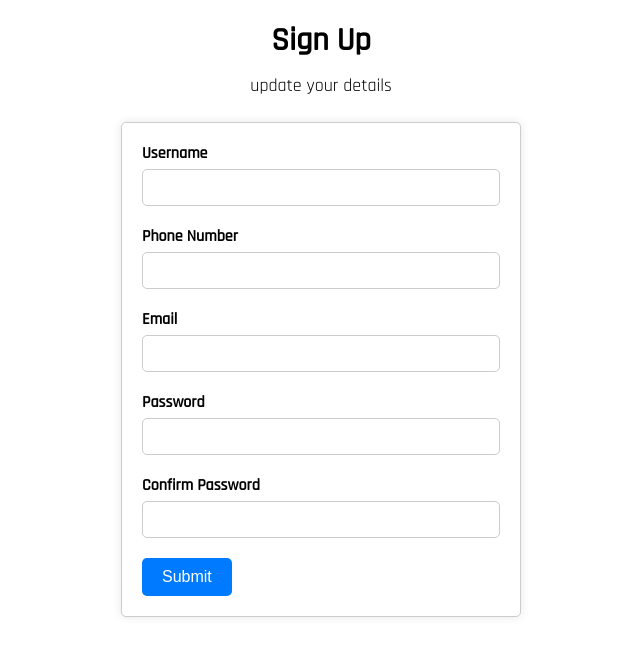
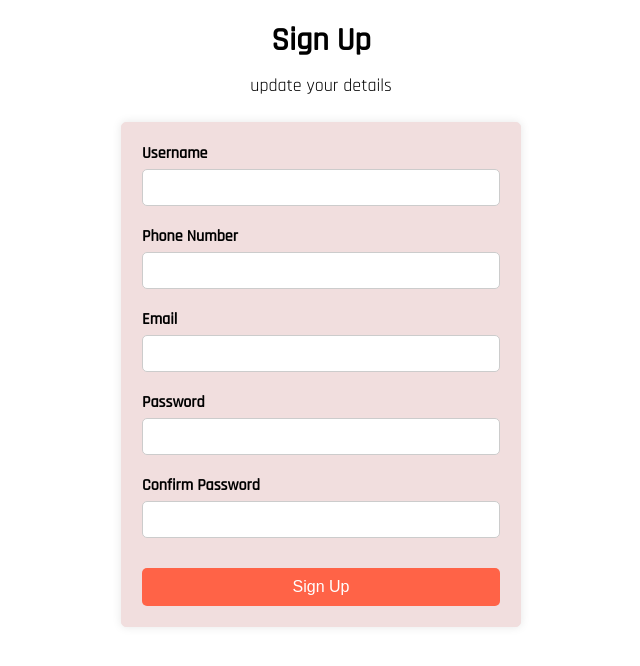
Before and after one commit to aruntutter/React-Form-Validation-with-HookForm, a React (Create React App) app: page / in a window 1280 px wide. Shown: the top 666 px of the page, without its empty margins (319-959 px from the left). Built offline with nearby package versions, Linux system fonts and the light colour scheme.

Commit message:
updated - sign up button and some other things

```diff
--- a/src/components/RegistrationForm.css
+++ b/src/components/RegistrationForm.css
@@ -15,10 +15,10 @@
   max-width: 400px;
   margin: 0 auto;
   padding: 20px;
-  border: 1px solid #ccc;
+  border: 1px solid #F1DEDE;
   border-radius: 5px;
   box-shadow: 0 0 10px rgba(0, 0, 0, 0.1);
-  background-color: #fff;
+  background-color: #F1DEDE;
 }
 
 .form-group {
@@ -45,13 +45,15 @@ input {
 }
 
 button {
-  background-color: #007bff;
+  width: 100%;
+  background-color: #FF6347;
   color: #fff;
   border: none;
   border-radius: 5px;
   padding: 10px 20px;
   cursor: pointer;
   font-size: 16px;
+  margin-top: 10px;
 }
 
 button:disabled {
--- a/src/components/RegistrationForm.js
+++ b/src/components/RegistrationForm.js
@@ -7,7 +7,7 @@ const RegistrationForm = () => {
   const {
     control,
     handleSubmit,
-    formState: { errors, isDirty }, // Destructured formState correctly
+    formState: { errors, isDirty },
     getValues,
   } = useForm();
 
@@ -102,7 +102,7 @@ const RegistrationForm = () => {
             rules={{
               required: "Confirm Password is required",
               validate: (value) =>
-                value === getValues("password") || "Passwords do not match",
+                value === getValues("password") || "Password must be matched",
             }}
             render={({ field }) => <input type="password" {...field} />}
           />
@@ -112,7 +112,7 @@ const RegistrationForm = () => {
         </div>
 
         <button type="submit" disabled={!isDirty}>
-          Submit
+          Sign Up
         </button>
       </form>
     </div>
```
